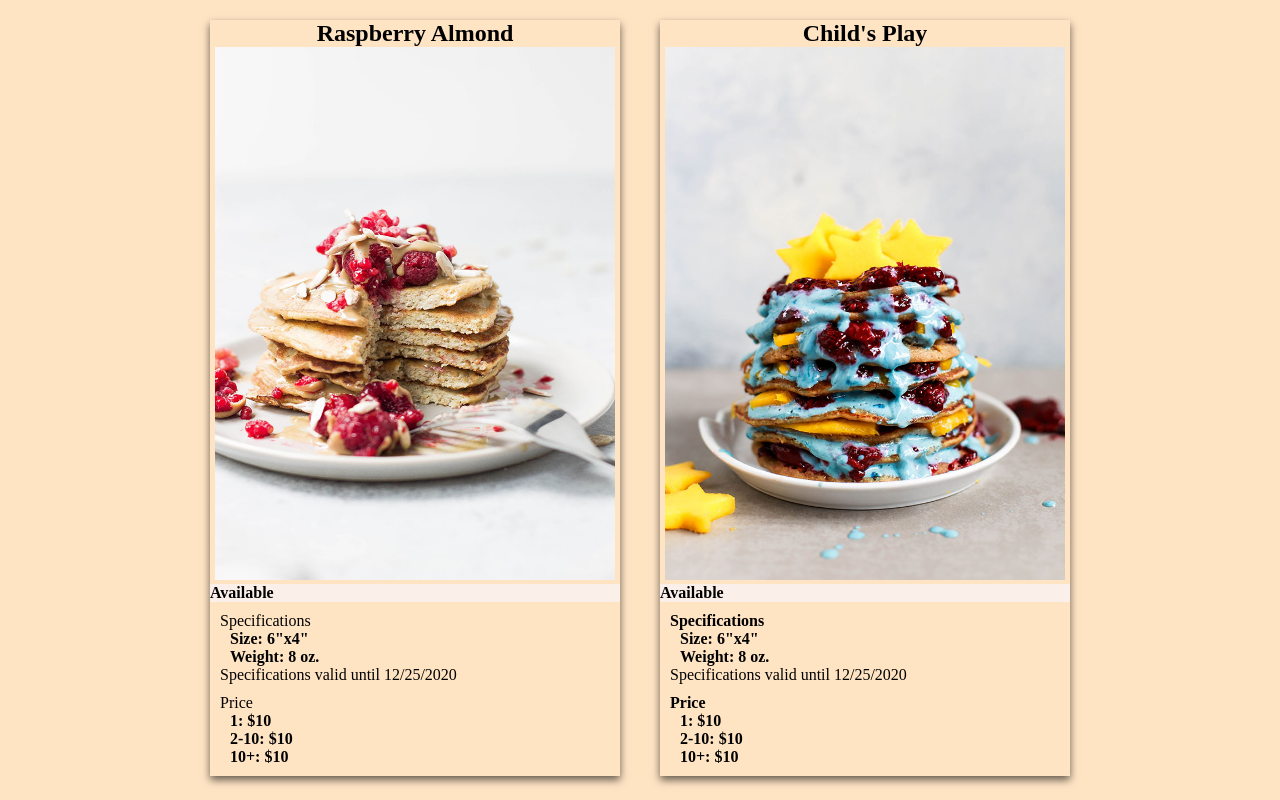
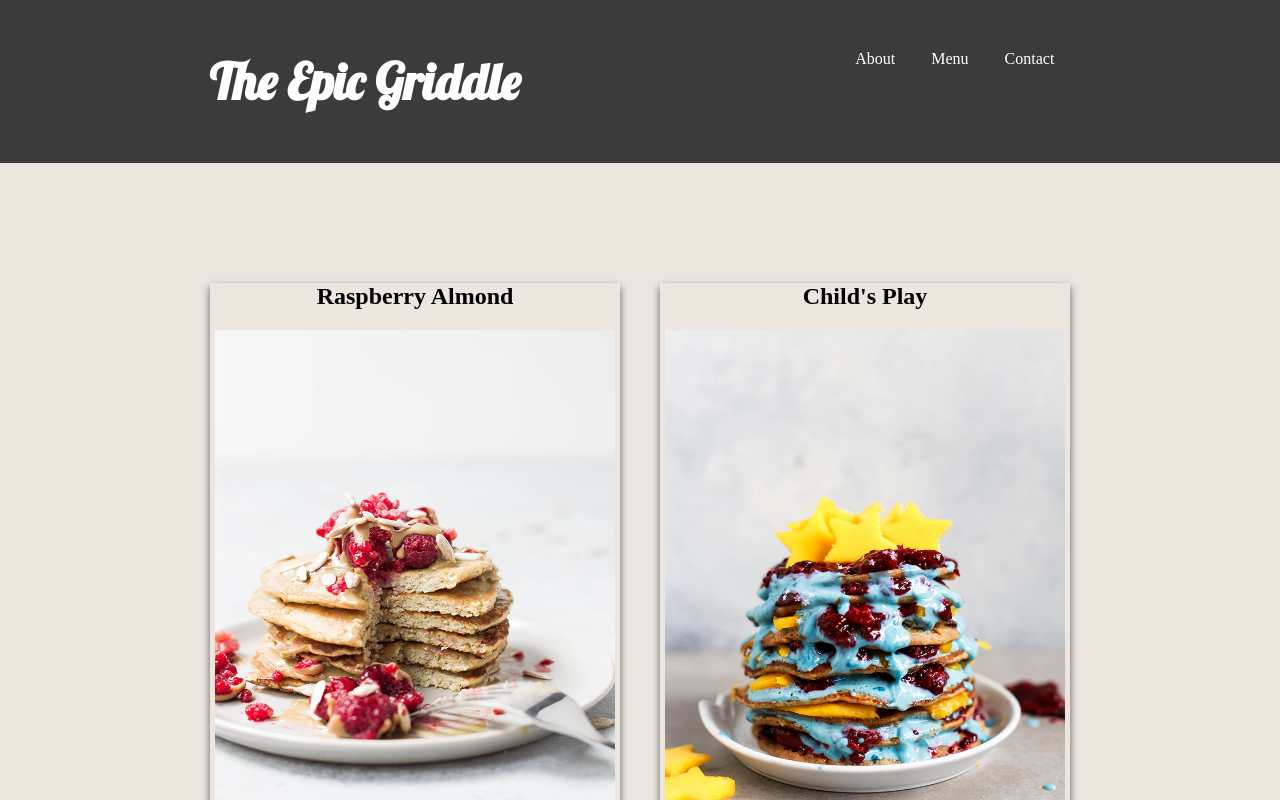
Before and after one commit to CharityBunyon/Product-cards, a plain HTML site: page index.html in a window 1280 px wide. Shown: the top 800 px of the page. Drawn offline with Linux system fonts and the light colour scheme.

Commit message:
added navbar

```diff
--- a/index.html
+++ b/index.html
@@ -8,6 +8,15 @@
         <link rel="stylesheet" href="/main.css">
     </head>
     <body>
+
+    <nav>
+        <h1 class="logo">The Epic Griddle</h1>
+        <div class="nav-links">
+            <a href="/">About</a>
+            <a href="/">Menu</a>
+            <a href="/">Contact</a>
+        </div>
+    </nav>
     <section class="products">
 
         <div class="product-cards">
--- a/main.css
+++ b/main.css
@@ -1,14 +1,43 @@
+@import url('https://fonts.googleapis.com/css?family=Lobster|Open+Sans&display=swap');
+
+
+
 * {
     margin: 0 auto;
     padding: 0;
 }
 
-#stay {
-    padding: o;
+
+body {
+    background-color: #ece6df;
+}
+/* Navbar */
+
+nav {
+    display: flex;
+    justify-content: space-between;
+    align-content: space-between;
+    margin-bottom: 100px;
+    padding: 50px;
+    background-color: #3b3b3b;
 }
 
-body {
-    background-color: #ffe4c4;
+.logo{
+    font-size: 50px;
+    color: #fff;
+    font-family: Lobster;
+}
+
+
+
+.nav-links a {
+    margin: 1em;
+    text-decoration: none;
+    color: #fff;;
+}
+
+.nav-links a:hover {
+    color: #ffcc00;
 }
 
 /* Section tag that contains all product cards */
@@ -20,19 +49,19 @@ body {
 
 }
 
-
 /* Div that contains the product name in an h2 */
 .product-cards {
     /* border: 1px solid black; */
     margin: 20px;
-    background-color: #ffe4c4;
+    background-color:#ece6df;
     box-shadow: 0 4px 8px 0 rgba(0,0,0,0.6);
     align-content: space-between;
 
 }
+.product-cards h2 {
+    padding-bottom: 20px;
+    text-align: center;
 
-.product-cards h2, img {
-    text-align: center;
 }
 
 /* Div that contains the img and p tag */
@@ -42,12 +71,13 @@ body {
 }
 .product-image  img{
     width: 400px;
-    margin: 0px 5px 0px 5px;
+    margin: 0px 5px 5px 5px;
 
 }
 .product-image p {
    background-color: #fbefe9;
    font-weight: bold;
+   padding: 5px 0 5px 10px;
 
 
 }
```
